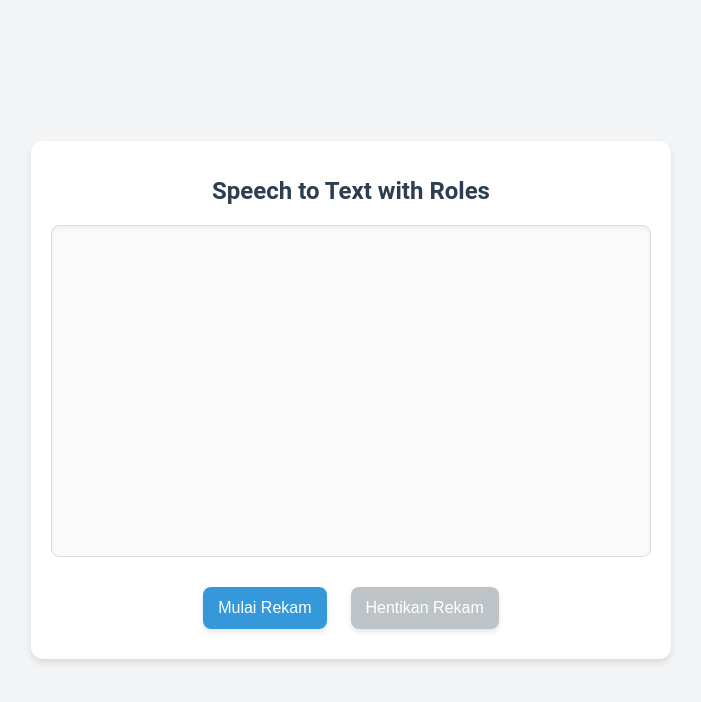
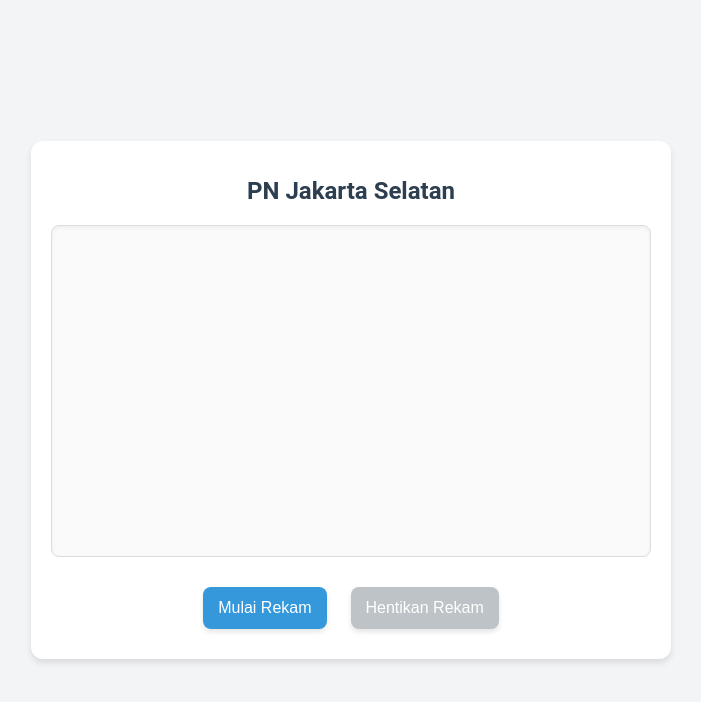
Before and after one commit to darilpratomo/SiPintar-PNJAKSEL-FrontEnd, a plain HTML site: page index.html in a window 1280 px wide. Both pictures are taken after a click on the button "Lanjutkan". Shown: the whole page, without its empty margins (289-990 px from the left). Drawn offline with nearby package versions, Linux system fonts and the light colour scheme; no server answers.

Commit message:
Update index.html

```diff
--- a/index.html
+++ b/index.html
@@ -3,7 +3,7 @@
 <head>
   <meta charset="UTF-8">
   <meta name="viewport" content="width=device-width, initial-scale=1.0">
-  <title>Speech to Text with Roles</title>
+  <title>PN Jakarta Selatan</title>
   <style>
     body {
       font-family: 'Roboto', Arial, sans-serif;
@@ -106,7 +106,7 @@
   </div>
 
   <div class="container hidden" id="chatSection">
-    <h1>Speech to Text with Roles</h1>
+    <h1>PN Jakarta Selatan</h1>
     <div class="chat-box" id="chatBox"></div>
 
     <button id="startBtn">Mulai Rekam</button>
```
